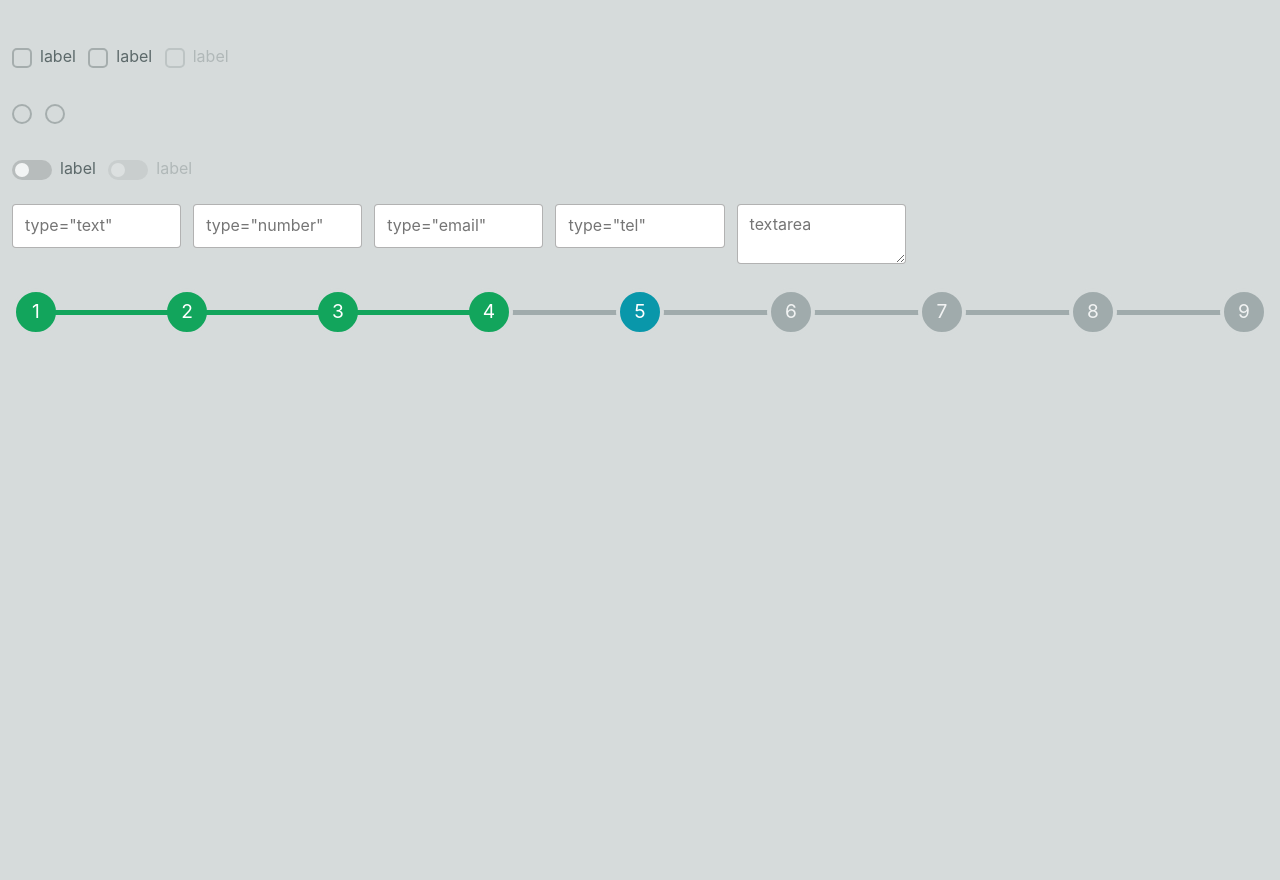
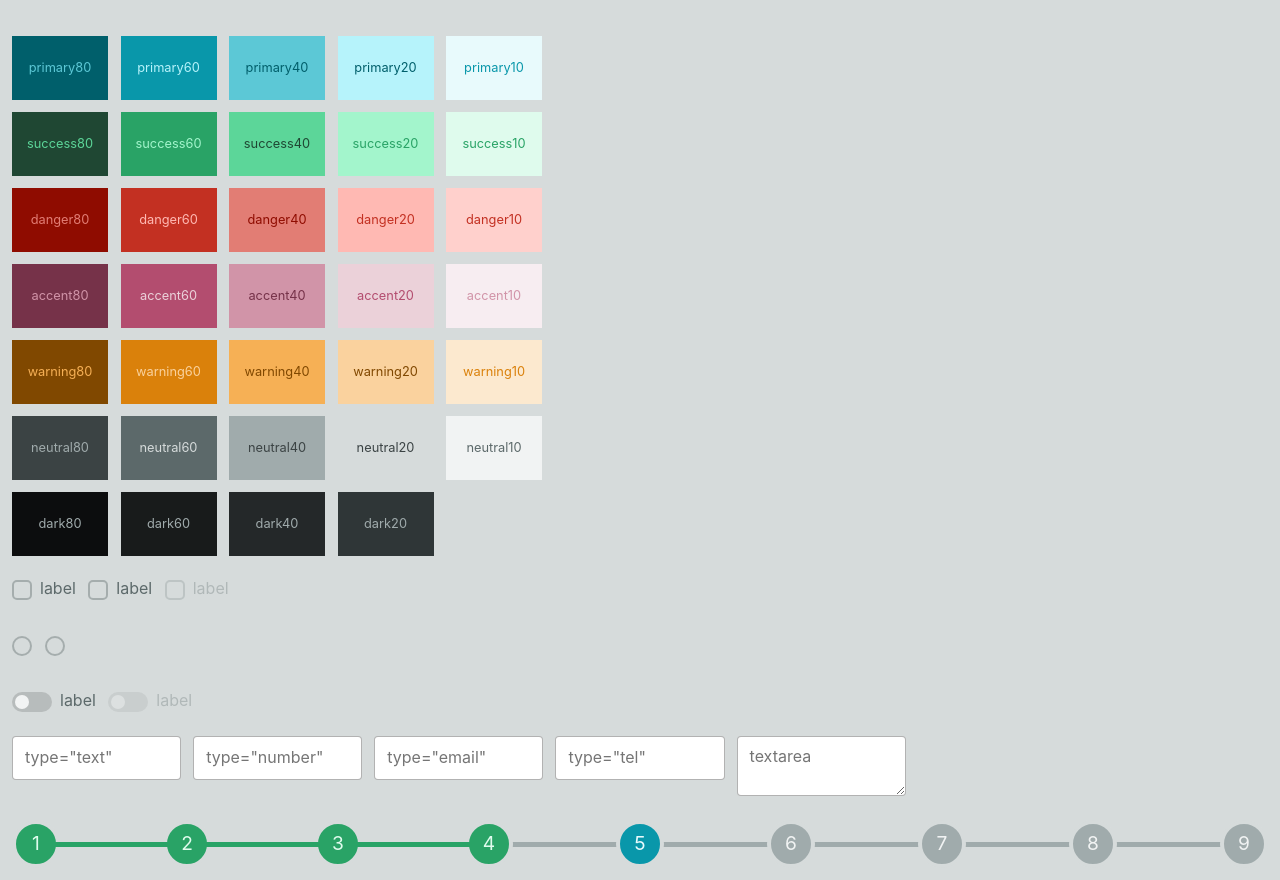
Before and after one commit to josecarlosdxu/jcmp-fw, a website built with webpack: page src/index.html in a window 1280 px wide. Before the commit the page ends 800 px from the top, so only its background shows below. Built offline with nearby package versions, Linux system fonts and the light colour scheme.

Commit message:
minor adjusts

```diff
--- a/src/scss/it1_settings/_s_colors.scss
+++ b/src/scss/it1_settings/_s_colors.scss
@@ -9,8 +9,8 @@
 	--success10:hsl(var(--successH), 80%, 93%);
 	--success20:hsl(var(--successH), 80%, 80%);
 	--success40:hsl(var(--successH), 60%, 60%);
-	--success60:hsl(var(--successH), 80%, 36%);
-	--success80:hsl(var(--successH), 100%, 20%);
+	--success60:hsl(var(--successH), 60%, 40%);
+	--success80:hsl(var(--successH), 40%, 20%);
 	// --------------------
 	--primary10:hsl(var(--primaryH), 80%, 95%);
 	--primary20:hsl(var(--primaryH), 90%, 85%);
@@ -21,14 +21,14 @@
 	--danger10:hsl(var(--dangerH), 100%, 90%);
 	--danger20:hsl(var(--dangerH), 100%, 85%);
 	--danger40:hsl(var(--dangerH), 65%, 67%);
-	--danger60:hsl(var(--dangerH), 83%, 45%);
+	--danger60:hsl(var(--dangerH), 70%, 45%);
 	--danger80:hsl(var(--dangerH), 100%, 28%);
 	// --------------------
-	--accent10:hsl(var(--accentH), 50%, 95%);
-	--accent20:hsl(var(--accentH), 50%, 87%);
-	--accent40:hsl(var(--accentH), 50%, 70%);
-	--accent60:hsl(var(--accentH), 50%, 50%);
-	--accent80:hsl(var(--accentH), 50%, 33%);
+	--accent10:hsl(var(--accentH), 40%, 95%);
+	--accent20:hsl(var(--accentH), 40%, 87%);
+	--accent40:hsl(var(--accentH), 40%, 70%);
+	--accent60:hsl(var(--accentH), 40%, 50%);
+	--accent80:hsl(var(--accentH), 40%, 33%);
 	// --------------------
 	--warning10:hsl(var(--warningH), 90%, 90%);
 	--warning20:hsl(var(--warningH), 90%, 80%);
@@ -57,6 +57,9 @@
 	--shadow50:rgba(0, 0, 0, 0.50);
 
 
+    --light01:rgba(255, 255, 255, 0.01);
+    --light02:rgba(255, 255, 255, 0.02);
+    --light03:rgba(255, 255, 255, 0.03);
     --light05:rgba(255, 255, 255, 0.05);
 	--light10:rgba(255, 255, 255, 0.10);
 	--light20:rgba(255, 255, 255, 0.20);
--- a/src/scss/it5_objects/_o_grid.scss
+++ b/src/scss/it5_objects/_o_grid.scss
@@ -2,4 +2,5 @@
   display: grid;
   grid-template-columns: repeat(auto-fill, minmax(10rem, 1fr));
   grid-gap: 0.75rem;
+  grid-auto-flow: row dense;
 }
--- a/src/scss/it6_components/c_input.scss
+++ b/src/scss/it6_components/c_input.scss
@@ -30,9 +30,9 @@ input[type=number] {
 }
 
 input:not([type="radio"]):not([type="checkbox"]),textarea {
-	-webkit-appearance: none;
+	/*-webkit-appearance: none;
 	-moz-appearance: none;
-	appearance: none;
+	appearance: none;*/
 	display: inline-block;
 	background-color: var(--inputBackgroundColor);
 	color: inherit;
@@ -40,8 +40,7 @@ input:not([type="radio"]):not([type="checkbox"]),textarea {
 	border-radius: var(--spacing-01);
 	border: 1px solid var(--inputBorderColor);
 	height: 2.75rem;
-	//margin-bottom: var(--spacing-02);
-	//margin-right: var(--spacing-02);
+
 	width: auto;
 }
 
@@ -56,7 +55,7 @@ input:not([type="radio"]):not([type="checkbox"]) {
 	position: relative;
 	background-repeat: no-repeat;
 	background-position: calc(100% - var(--spacing-01)) center;
-	background-size: var(--spacing-04);
+	background-size: calc(var(--spacing-04) - var(--spacing-01));
 }
 
 input[placeholder]:not(:placeholder-shown):invalid {
@@ -69,6 +68,11 @@ input[placeholder]:not(:placeholder-shown):invalid {
 	border-color: var(--inputErrorColor) !important;
 	box-shadow: 0 0 1px 1px var(--inputErrorColor) inset;
 	background-image: var(--redCross);
+
+}
+
+input[type="number"]:not(output):-moz-ui-invalid {
+	background-image: none;
 }
 
 /*input:invalid:not([type="radio"]):not([type="checkbox"]) {
@@ -84,3 +88,17 @@ input:required:valid:not([type="radio"]):not([type="checkbox"]) {
 	box-shadow: 0 0 1px 1px var(--inputValidColor) inset;
 	color: var(--inputValidColor);
 }
+
+
+.dark input:not([type="radio"]):not([type="checkbox"]), .dark textarea {
+
+	border-width:  2px;
+}
+
+.dark input:required:valid:not([type="radio"]):not([type="checkbox"]) {
+	border-width:  1px;
+}
+
+.dark :not(output):-moz-ui-invalid {
+	border-width:  1px !important;
+}
--- a/src/scss/it6_components/c_steps.scss
+++ b/src/scss/it6_components/c_steps.scss
@@ -2,7 +2,8 @@
 	counter-reset: steps;
 
 	.step {
-		font-size: var(--stepsFontSize); // min 0.8rem
+		font-size: var(--stepsFontSize);
+		// min 0.8rem
 	}
 
 	.step::before {
@@ -13,8 +14,8 @@
 		text-align: center;
 		position: relative;
 		padding-top: 0.5em;
-		background-color: var(--neutral40);
-		color: var(--buttonColor);
+		background-color: var(--stepBackgroundColor);
+		color: var(--stepColor);
 		border-radius: 50%;
 		align-items: flex-start;
 		justify-content: center;
@@ -26,11 +27,11 @@
 
 }
 
-
 @-moz-document url-prefix() {
 	.steps .step::before {
 		padding-top: 0.4em;
 	}
+
 }
 
 .steps-horizontal {
@@ -38,13 +39,14 @@
 	align-items: center;
 	justify-content: space-between;
 	min-width: min-content;
+
 	&:before,
 	.step:not(:first-child):after {
 		content: "";
 		font-size: inherit;
 		display: block;
 		height: var(--stepsRuleHeight);
-		background-color: var(--buttonBackground);
+		background-color: var(--stepBackgroundColor);
 		width: calc(100% - 1.8em);
 		position: absolute;
 		left: 0.5em;
@@ -61,7 +63,6 @@
 
 			&:after {
 				transform: scaleX(0);
-				background-color: green;
 				transform-origin: 0;
 				transition: none;
 				left: -0.3em;
@@ -74,9 +75,9 @@
 
 	.step.selected:before,
 	.step.selected:after {
-		background-color: var(--inputValidColor);
+		background-color: var(--stepSelectedBackgroundColor);
 		transition: background-color 0.2s 0.4s, color 0s 0.4s;
-		color: white;
+		color: var(--stepSelectedColor);
 	}
 
 	.step.selected:after {
@@ -84,9 +85,12 @@
 		transition: transform 0.2s 0.2s;
 	}
 
-	.step.selected + .step:not(.selected):before {
-		background-color: var(--primary60);
-		color: white;
+	.step.selected + .step:not(.selected) {
+		&:before {
+			background-color: var(--stepActiveBackgroundColor);
+			color: var(--stepActiveColor);
+		}
+
 	}
 
 }
--- a/src/scss/it6_components/c_table.scss
+++ b/src/scss/it6_components/c_table.scss
@@ -15,7 +15,7 @@ body {
 [class*="accent"] {
   --tableTheadBackground: var(--accent60);
   --tableTheadColor: var(--accent10);
-  --tableTfootBackground: hsl(var(--accentH), 20%, 90%);
+  --tableTfootBackground: hsl(var(--accentH), 10%, 89%);
   --tableTfootColor: hsl(var(--accentH), 20%, 50%);
 }
 
@@ -29,47 +29,46 @@ body {
 [class*="danger"] {
   --tableTheadBackground: var(--danger60);
   --tableTheadColor: var(--danger10);
-  --tableTfootBackground: hsl(var(--dangerH), 20%, 90%);
+  --tableTfootBackground: hsl(var(--dangerH), 18%, 89%);
   --tableTfootColor: hsl(var(--dangerH), 20%, 50%);
 }
 
 [class*="success"] {
   --tableTheadBackground: var(--success60);
   --tableTheadColor: var(--success10);
-  --tableTfootBackground: hsl(var(--successH), 20%, 87%);
+  --tableTfootBackground: hsl(var(--successH), 15%, 88%);
   --tableTfootColor: hsl(var(--successH), 20%, 50%);
 }
 
 [class*="warning"] {
   --tableTheadBackground: var(--warning60);
   --tableTheadColor: var(--warning10);
-  --tableTfootBackground: hsl(var(--warningH), 20%, 87%);
-  --tableTfootColor: hsl(var(--warningH), 20%, 50%);
+  --tableTfootBackground: hsl(var(--warningH), 15%, 88%);
+  --tableTfootColor: hsl(var(--warningH), 20%, 40%);
 }
 
 .dark {
   --compensateShadowColor: #111414;
-  --strippedBg: var(--shadow20);
+  --strippedBg: var(--light02);
   --tableTheadBackground: var(--neutral80);
   --tableTheadColor: var(--neutral40);
-  --tableTbodyBackground: var(--light20);
-  --tableTbodyBackground: var(--dark40);
+  --tableTbodyBackground: var(--light03);
   --tableTbodyColor: var(--light40);
   --tableTfootBackground: var(--dark20);
   --tableTfootColor: var(--light40);
   --tableTbodyTrBoxShadow: 0 18px 2px -18px var(--light05), 0 1px var(--light05);
 
   [class*="accent"] {
-    --tableTheadBackground: hsl(var(--accentH), 50%, 20%);
+    --tableTheadBackground: hsl(var(--accentH), 30%, 20%);
     --tableTheadColor: hsl(var(--accentH), 20%, 60%);
-    --tableTfootBackground: hsl(var(--accentH), 20%, 19%);
-    --tableTfootColor: hsl(var(--accentH), 10%, 50%);
+    --tableTfootBackground: hsl(var(--accentH), 10%, 19%);
+    --tableTfootColor: hsl(var(--accentH), 10%, 45%);
   }
 
   [class*="primary"] {
     --tableTheadBackground: hsl(var(--primaryH), 100%, 17%);
     --tableTheadColor: hsl(var(--primaryH), 30%, 60%);
-    --tableTfootBackground: hsl(var(--primaryH), 50%, 15%);
+    --tableTfootBackground: hsl(var(--primaryH), 30%, 15%);
     --tableTfootColor: hsl(var(--primaryH), 15%, 47%);
   }
 
@@ -83,15 +82,15 @@ body {
   [class*="danger"] {
     --tableTheadBackground: hsl(var(--dangerH), 60%, 20%);
     --tableTheadColor: hsl(var(--dangerH), 30%, 60%);
-    --tableTfootBackground: hsl(var(--dangerH), 30%, 20%);
-    --tableTfootColor: hsl(var(--dangerH), 20%, 52%);
+    --tableTfootBackground: hsl(var(--dangerH), 25%, 17%);
+    --tableTfootColor: hsl(var(--dangerH), 20%, 40%);
   }
 
   [class*="success"] {
-    --tableTheadBackground: hsl(var(--successH), 100%, 17%);
-    --tableTheadColor: hsl(var(--successH), 30%, 60%);
-    --tableTfootBackground: hsl(var(--successH), 20%, 18%);
-    --tableTfootColor: hsl(var(--successH), 10%, 50%);
+    --tableTheadBackground: hsl(var(--successH), 50%, 17%);
+    --tableTheadColor: hsl(var(--successH), 10%, 60%);
+    --tableTfootBackground: hsl(var(--successH), 10%, 17%);
+    --tableTfootColor: hsl(var(--successH), 10%, 45%);
   }
 
 }
--- a/src/scss/it7_theme/t_dark.scss
+++ b/src/scss/it7_theme/t_dark.scss
@@ -2,53 +2,41 @@
 	--backgroundColor: var(--dark40);
 	--backgroundColor: var(--dark60);
 	--color: var(--neutral40);
-
-
-
-
 	--componentBoxShadowColor: var(--shadow20);
-
-
-
-
-
-
-
-
-
 	--buttonBackground: var(--neutral80);
 	--buttonAccent: var(--neutral60);
 	--buttonColor: var(--neutral20);
 	--buttonHoverBackground: var(--neutral60);
 	--buttonHoverColor: var(--neutral10);
+	--inputBackgroundColor: transparent;
+	--inputErrorBackgroundColor: hsla(var(--dangerH), 83%, 45%, 0.3);
+	--inputSuccessBackgroundColor: hsla(var(--successH), 80%, 36%, 0.2);
+	--inputBorderColor: var(--light30);
+	--inputErrorColor: var(--danger60);
+	--inputValidColor: var(--success60);
+	--switchBackgroundColor: var(--light20);
+
+
+	--stepBackgroundColor: var(--neutral80);
+	--stepColor: var(--neutral40);
+	--stepSelectedBackgroundColor: var(--success80);
+	--stepSelectedColor: var(--success40);
+	--stepActiveBackgroundColor: var(--primary80);
+	--stepActiveColor: var(--primary40);
 
 
 
-	--inputBackgroundColor: var(--neutral80);
+	::-webkit-input-placeholder {
+		color: var(--light20);
+	}
 
-	--inputErrorBackgroundColor: hsla(var(--dangerH), 83%, 45%, 0.3);
-
-	--inputSuccessBackgroundColor: hsla(var(--successH), 80%, 36%, 0.2);
-
-
-	--inputBorderColor: var(--light10);
-
-	--inputErrorColor: var(--danger60);
-
-	--inputValidColor: var(--success60);
-
-	--switchBackgroundColor: var(--light20);
-
-
-
-
-
-
-
+	::-moz-placeholder {
+		color: var(--light20);
+		opacity: 1;
+	}
 
 	[class*="accent"] {
 		//--checkboxAccent: var(--accent60);
-
 		--buttonBackground: var(--accent80);
 		--buttonColor: var(--accent20);
 		--buttonAccent: var(--accent60);
@@ -58,7 +46,6 @@
 
 	[class*="primary"] {
 		//--checkboxAccent: var(--danger60);
-
 		--buttonBackground: var(--primary80);
 		--buttonColor: var(--primary20);
 		--buttonAccent: var(--primary60);
@@ -68,7 +55,6 @@
 
 	[class*="danger"] {
 		//--checkboxAccent: var(--danger60);
-
 		--buttonBackground: var(--danger80);
 		--buttonColor: var(--danger20);
 		--buttonAccent: var(--danger60);
@@ -78,7 +64,6 @@
 
 	[class*="success"] {
 		//--checkboxAccent: var(--success60);
-
 		--buttonAccent: var(--success60);
 		--buttonBackground: var(--success80);
 		--buttonColor: var(--success20);
@@ -88,7 +73,6 @@
 
 	[class*="warning"] {
 		//--checkboxAccent: var(--warning60);
-
 		--buttonAccent: var(--warning60);
 		--buttonBackground: var(--warning80);
 		--buttonColor: var(--warning20);
--- a/src/scss/it7_theme/t_light.scss
+++ b/src/scss/it7_theme/t_light.scss
@@ -41,6 +41,13 @@
 	--webkitScrollbarThumb: var(--neutral60);
 
 	--switchBackgroundColor: var(--shadow20);
+
+	--stepBackgroundColor: var(--neutral40);
+	--stepColor: var(--neutral10);
+	--stepSelectedBackgroundColor:  var(--success60);
+	--stepSelectedColor: var(--success10);
+	--stepActiveBackgroundColor: var(--primary60);
+	--stepActiveColor: var(--primary10);
 
 
 
```
Also changed, not shown: src/index.html (+1 -7 lines).
